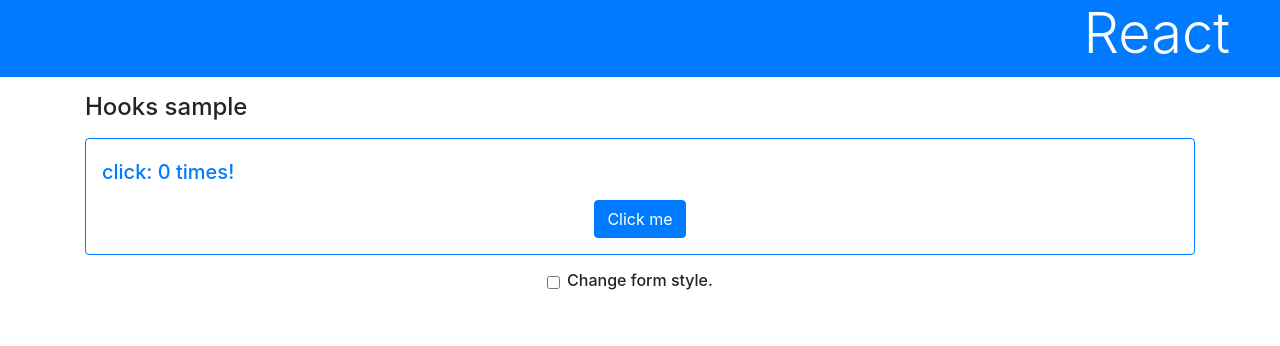
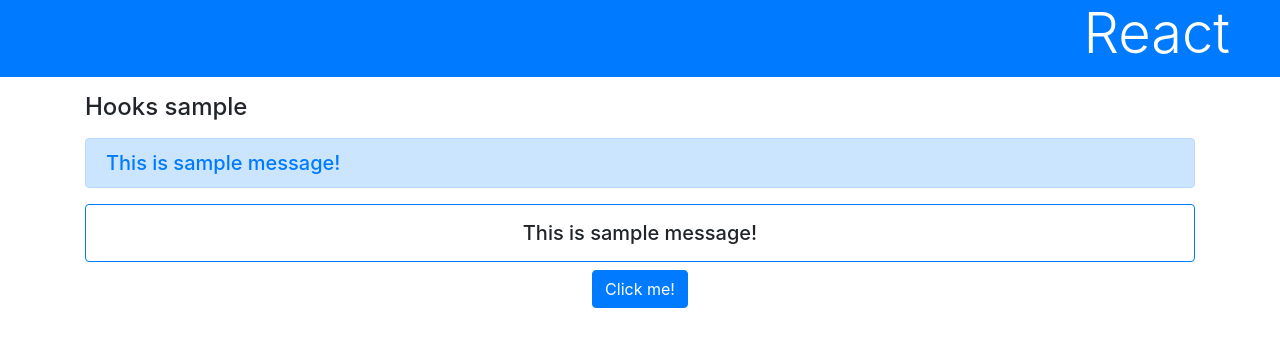
Before and after one commit to takashi227/react-starter, a React (Create React App) app: page / in a window 1280 px wide. Shown: the top 346 px of the page. Built offline with nearby package versions, Linux system fonts and the light colour scheme.

Commit message:
コンポーネントにコンポーネントを組み込む

```diff
--- a/src/App.js
+++ b/src/App.js
@@ -1,13 +1,12 @@
 import './App.css';
 import React from 'react';
-import Count from './component-2/Count';
-import Count2 from './component-2/Count2';
+import Page1 from './component-2/Page1';
 
 function App() {
 
   return (
     <div>
-      <Count2 />
+      <Page1 />
     </div>
   )
 }
--- /dev/null
+++ b/src/component-2/Message.js
@@ -0,0 +1,15 @@
+export function AlertMessage(props) {
+    return (
+        <div className="alert alert-primary h5 text-primary">
+            {props.message}
+        </div>
+    )
+}
+
+export function CardMessage(props) {
+    return (
+        <div className="card p-3 h5 border-primary text-center">
+            {props.message}
+        </div>
+    )
+}
--- /dev/null
+++ b/src/component-2/Page1.js
@@ -0,0 +1,27 @@
+import { useState } from "react";
+import { AlertMessage, CardMessage } from "./Message";
+
+function Page1() {
+    const [msg, setMsg] = useState("This is sample message!")
+
+    const doAction = () => {
+        let res = window.prompt('type your name:')
+        setMsg("Hello, " + res + "!!")
+    }
+
+    return (
+        <div>
+            <h1 className="bg-primary text-white display-4">React</h1>
+            <div className="container">
+                <h4 className="my-3">Hooks sample</h4>
+                <AlertMessage message={msg} />
+                <CardMessage message={msg} />
+                <div className="text-center">
+                    <button onClick={doAction} className="btn btn-primary">Click me!</button>
+                </div>
+            </div>
+        </div>
+    )
+}
+
+export default Page1
```
